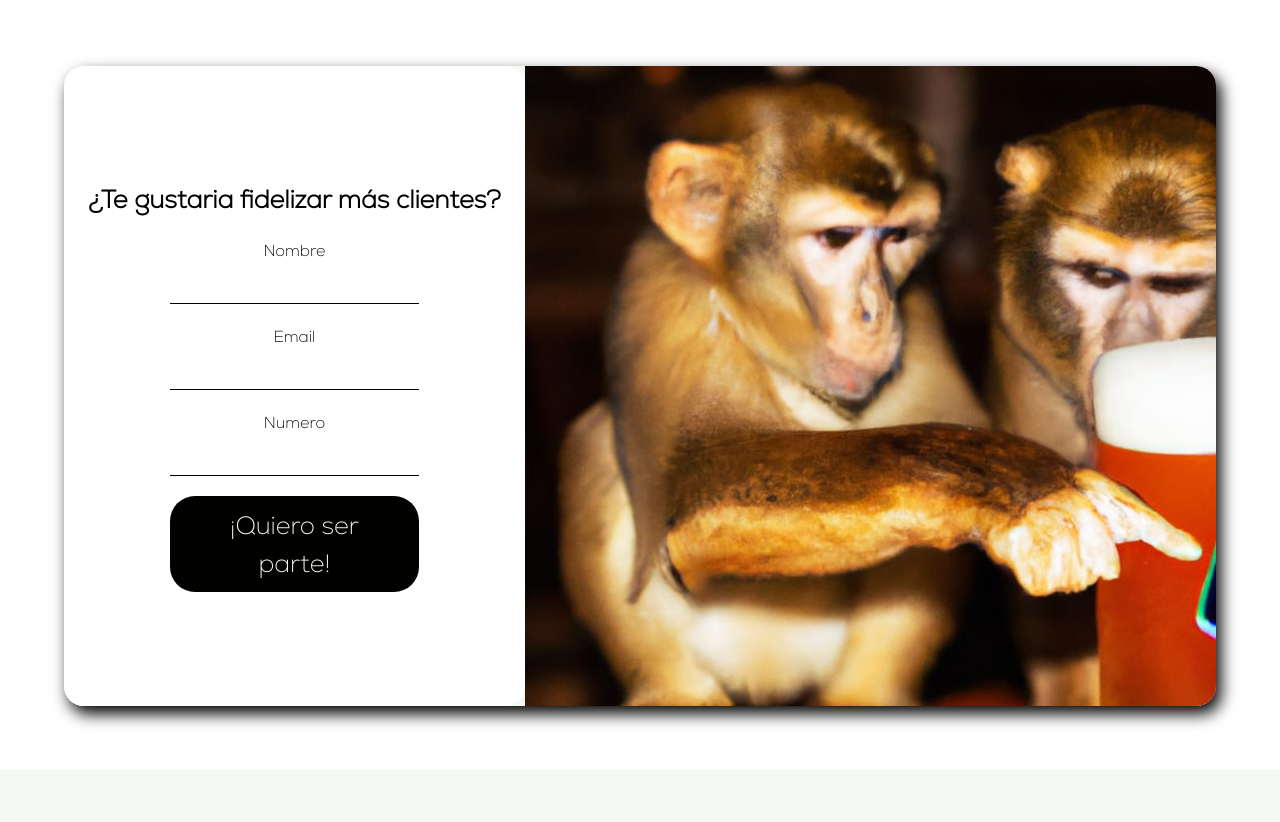
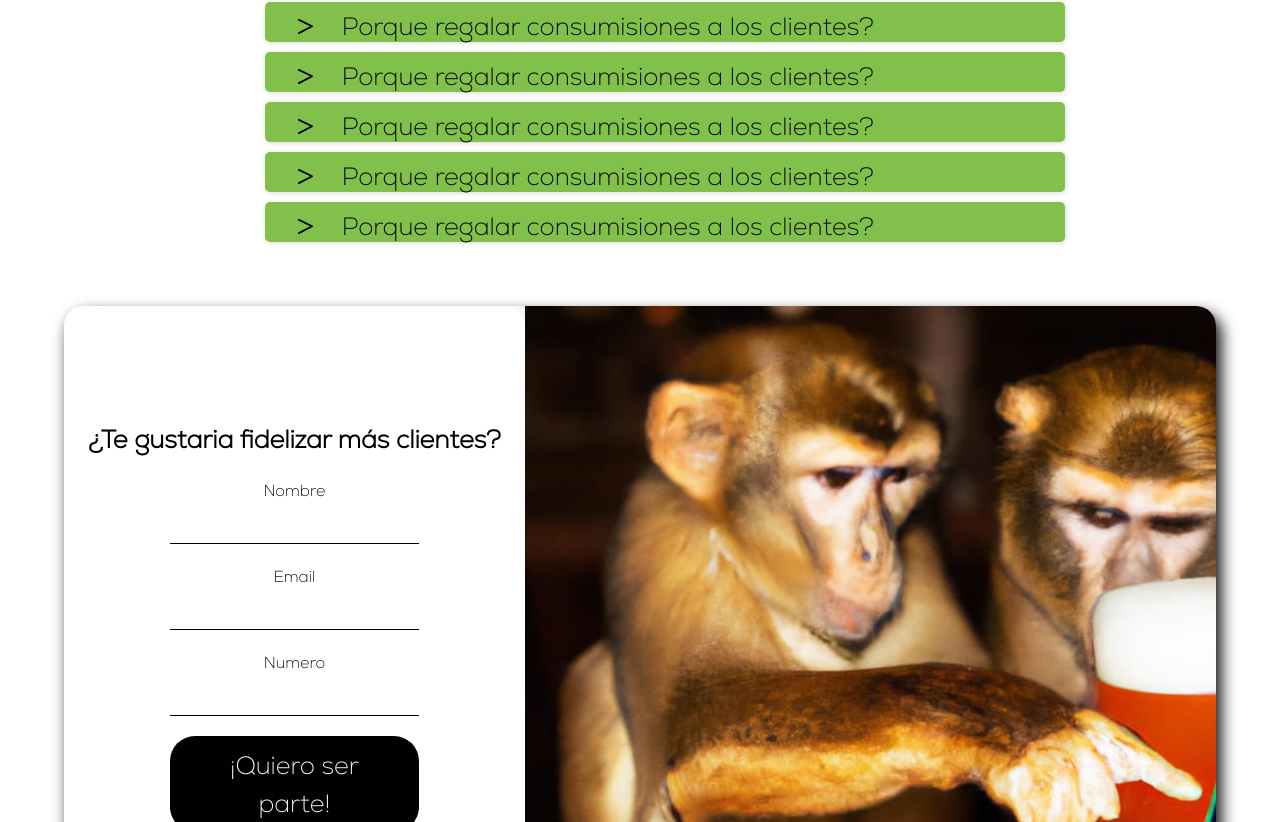
Before and after one commit to valentraverso/descuentify, a Next.js app: page / in a window 1280 px wide. Shown: the part 1478-2300 px from the top of the page. Built offline with nearby package versions, Linux system fonts and the light colour scheme.

Commit message:
feat: FAQs

```diff
--- a/next.config.js
+++ b/next.config.js
@@ -1,4 +1,8 @@
 /** @type {import('next').NextConfig} */
-const nextConfig = {}
+const nextConfig = {
+    images: {
+        domains: ['*', 'localhost', 'lh3.googleusercontent.com', 'thumbs.dreamstime.com', 'cdn.shopify.com', 'res.cloudinary.com', 'giphy.com'],
+      },
+}
 
 module.exports = nextConfig
--- a/src/app/page.tsx
+++ b/src/app/page.tsx
@@ -8,8 +8,8 @@ export default function Home() {
     <main>
       <PrincipalBanner />
       <GridInfoCubes />
+      <FAQs />
       <FormLeads />
-      <FAQs />
     </main>
   )
 }
--- a/src/components/pages/homepage/FAQs/FAQs.module.scss
+++ b/src/components/pages/homepage/FAQs/FAQs.module.scss
@@ -2,34 +2,55 @@
 
 
 .container-FAQs {
-    background-color: $white;
-    display: flex;
-    justify-content: center;
-color: $white;
+    margin: 0 0 0 50px;
+
     .container-question {
-        width: 600px;
-        height: 150px;
-        background-color: $white;
+        width: 800px;
+        height: fit-content;
+        padding: 5px 5px 5px 5px;
+        border-radius: 5px;
+        box-shadow: 1px 1px 5px $grey;
+        background-color: $secondaryLightGreen;
+        margin: 0 auto;
+        margin-bottom: 10px;
 
-        .head {
-            display: flex;
-            height: 50px;
+        .container-head {
 
-            .icon{
-                width: 20%;
+            .head {
                 display: flex;
-                justify-content: center;
-            }
+                height: 30px;
 
-            .question{
-                margin-left: 10px;
-                width: 80%;
-                font-size: $h2;
+                .container-icon {
+                    width: 10%;
+                    display: flex;
+                    justify-content: center;
+                    padding: 12px 0 0 0;
+
+                    .icon {
+                        margin: 0 auto;
+                    }
+                }
+
+                .question {
+                    width: 100%;
+                    font-size: $h2;
+                }
             }
         }
 
-        .answer{
-            padding:  10px 10px 10px 10px ;
+
+        .container-answer {
+
+            .answer {
+                height: fit-content;
+                padding: 10px 10px 10px 10%;
+                background-color: $secondaryLightGreen;
+
+
+                .hr {
+                    color: $white;
+                }
+            }
         }
     }
 
--- a/src/components/pages/homepage/FAQs/FAQs.tsx
+++ b/src/components/pages/homepage/FAQs/FAQs.tsx
@@ -2,7 +2,7 @@
 
 import styles from './FAQs.module.scss';
 import React, { useState } from 'react';
-
+import Image from 'next/image';
 interface Props { }
 
 function FAQs() {
@@ -17,23 +17,180 @@ function FAQs() {
 
     return (
         <div className={styles['container-FAQs']}>
+
+            {/* QUESTION 1 */}
             <div onClick={() => setOpen({ ...open, question1: !open.question1 })} className={styles['container-question']}>
+                <div className={styles['container-head']}>
+
                     <div className={styles.head}>
-                    <div className={styles.icon}>
-                        icon
+                        <div className={styles['container-icon']}>
+                            {
+                                !open.question1
+                                    ?
+                                    <Image className={styles.icon} src='/assets/svg/arrowRigth.svg' alt='arrow-rigth' width={15} height={15} />
+                                    :
+                                    <Image className={styles.icon} src='/assets/svg/arrowDown.svg' alt='arrow-down' width={15} height={15} />
+                            }
                         </div>
                         <div className={styles.question}>
-                        question
+                            Porque regalar consumisiones a los clientes?
                         </div>
                     </div>
+                </div>
+
+                <div className={styles['container-answer']}>
+
                     {
                         open.question1 &&
                         <div className={styles.answer}>
+                            <hr className={styles.hr} />
                             Lorem ipsum dolor sit amet consectetur adipisicing elit. Eveniet dolorum quod eos eligendi laboriosam harum neque doloremque consectetur est, sequi aut atque. Mollitia omnis sunt ad, in quas est veritatis?
                         </div>
                     }
                 </div>
             </div>
+
+
+            {/* QUESTION 2 */}
+            <div onClick={() => setOpen({ ...open, question2: !open.question2 })} className={styles['container-question']}>
+                <div className={styles['container-head']}>
+
+                    <div className={styles.head}>
+                        <div className={styles['container-icon']}>
+                            {
+                                !open.question2
+                                    ?
+                                    <Image className={styles.icon} src='/assets/svg/arrowRigth.svg' alt='arrow-rigth' width={15} height={15} />
+                                    :
+                                    <Image className={styles.icon} src='/assets/svg/arrowDown.svg' alt='arrow-down' width={15} height={15} />
+                            }
+                        </div>
+                        <div className={styles.question}>
+                            Porque regalar consumisiones a los clientes?
+                        </div>
+                    </div>
+                </div>
+
+                <div className={styles['container-answer']}>
+
+                    {
+                        open.question2 &&
+                        <div className={styles.answer}>
+                            <hr className={styles.hr} />
+                            Lorem ipsum dolor sit amet consectetur adipisicing elit. Eveniet dolorum quod eos eligendi laboriosam harum neque doloremque consectetur est, sequi aut atque. Mollitia omnis sunt ad, in quas est veritatis?
+                        </div>
+                    }
+                </div>
+            </div>
+
+
+
+             {/* QUESTION 3 */}
+             <div onClick={() => setOpen({ ...open, question3: !open.question3 })} className={styles['container-question']}>
+                <div className={styles['container-head']}>
+
+                    <div className={styles.head}>
+                        <div className={styles['container-icon']}>
+                            {
+                                !open.question3
+                                    ?
+                                    <Image className={styles.icon} src='/assets/svg/arrowRigth.svg' alt='arrow-rigth' width={15} height={15} />
+                                    :
+                                    <Image className={styles.icon} src='/assets/svg/arrowDown.svg' alt='arrow-down' width={15} height={15} />
+                            }
+                        </div>
+                        <div className={styles.question}>
+                            Porque regalar consumisiones a los clientes?
+                        </div>
+                    </div>
+                </div>
+
+                <div className={styles['container-answer']}>
+
+                    {
+                        open.question3 &&
+                        <div className={styles.answer}>
+                            <hr className={styles.hr} />
+                            Lorem ipsum dolor sit amet consectetur adipisicing elit. Eveniet dolorum quod eos eligendi laboriosam harum neque doloremque consectetur est, sequi aut atque. Mollitia omnis sunt ad, in quas est veritatis?
+                        </div>
+                    }
+                </div>
+            </div>
+
+
+
+
+            {/* QUESTION 4 */}
+            <div onClick={() => setOpen({ ...open, question4: !open.question4 })} className={styles['container-question']}>
+                <div className={styles['container-head']}>
+
+                    <div className={styles.head}>
+                        <div className={styles['container-icon']}>
+                            {
+                                !open.question4
+                                    ?
+                                    <Image className={styles.icon} src='/assets/svg/arrowRigth.svg' alt='arrow-rigth' width={15} height={15} />
+                                    :
+                                    <Image className={styles.icon} src='/assets/svg/arrowDown.svg' alt='arrow-down' width={15} height={15} />
+                            }
+                        </div>
+                        <div className={styles.question}>
+                            Porque regalar consumisiones a los clientes?
+                        </div>
+                    </div>
+                </div>
+
+                <div className={styles['container-answer']}>
+
+                    {
+                        open.question4 &&
+                        <div className={styles.answer}>
+                            <hr className={styles.hr} />
+                            Lorem ipsum dolor sit amet consectetur adipisicing elit. Eveniet dolorum quod eos eligendi laboriosam harum neque doloremque consectetur est, sequi aut atque. Mollitia omnis sunt ad, in quas est veritatis?
+                        </div>
+                    }
+                </div>
+            </div>
+
+
+
+            {/* QUESTION 5 */}
+            <div onClick={() => setOpen({ ...open, question5: !open.question5 })} className={styles['container-question']}>
+                <div className={styles['container-head']}>
+
+                    <div className={styles.head}>
+                        <div className={styles['container-icon']}>
+                            {
+                                !open.question5
+                                    ?
+                                    <Image className={styles.icon} src='/assets/svg/arrowRigth.svg' alt='arrow-rigth' width={15} height={15} />
+                                    :
+                                    <Image className={styles.icon} src='/assets/svg/arrowDown.svg' alt='arrow-down' width={15} height={15} />
+                            }
+                        </div>
+                        <div className={styles.question}>
+                            Porque regalar consumisiones a los clientes?
+                        </div>
+                    </div>
+                </div>
+
+                <div className={styles['container-answer']}>
+
+                    {
+                        open.question5 &&
+                        <div className={styles.answer}>
+                            <hr className={styles.hr} />
+                            Lorem ipsum dolor sit amet consectetur adipisicing elit. Eveniet dolorum quod eos eligendi laboriosam harum neque doloremque consectetur est, sequi aut atque. Mollitia omnis sunt ad, in quas est veritatis?
+                        </div>
+                    }
+                </div>
+            </div>
+
+
+
+
+
+        </div>
     )
 }
 
```
Also changed, not shown: public/assets/svg/arrowDown.svg (added), public/assets/svg/arrowRigth.svg (added). Lines whose indentation alone changed are shown as unchanged.
